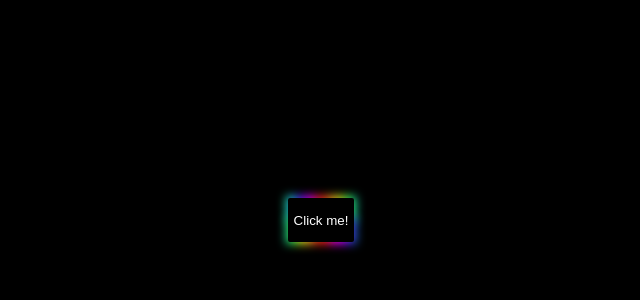
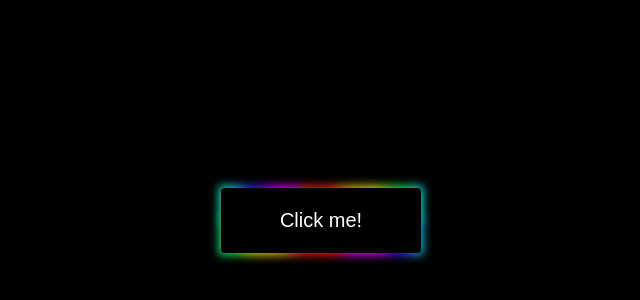
Before and after one commit to ptt08/meme-generator, a React (Create React App) app: page / in a window 1280 px wide. Shown: the part 188-488 px from the top of the page, without its empty margins (319-959 px from the left). Built offline with nearby package versions, Linux system fonts and the light colour scheme.

Commit message:
Changed video height and button styles

```diff
--- a/src/styles.css
+++ b/src/styles.css
@@ -12,7 +12,7 @@ body {
   flex-direction: column;
   align-items: center;
   justify-content: center;
-  gap: 1rem;
+  gap: 1.5rem;
 }
 
 .video {
@@ -25,7 +25,9 @@ body {
   color: #fff;
   cursor: pointer;
   border: none;
-  border-radius: 0.125rem;
+  border-radius: 0.25rem;
+  width: 200px;
+  font-size: 1.25rem;
   position: relative;
 }
 
```
